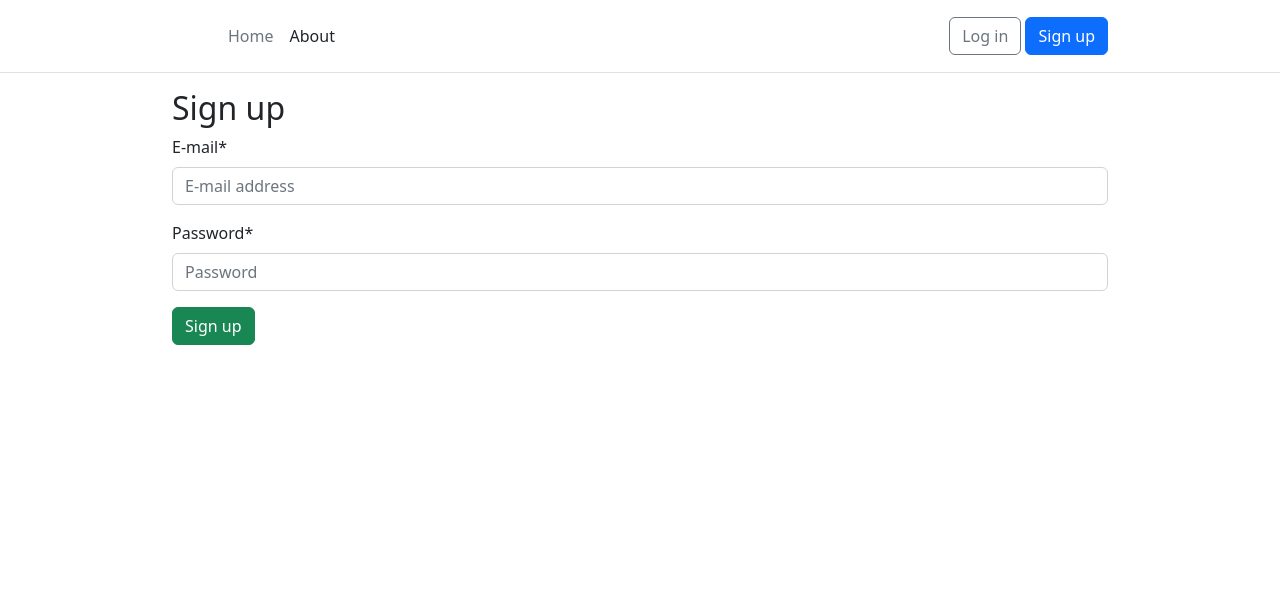
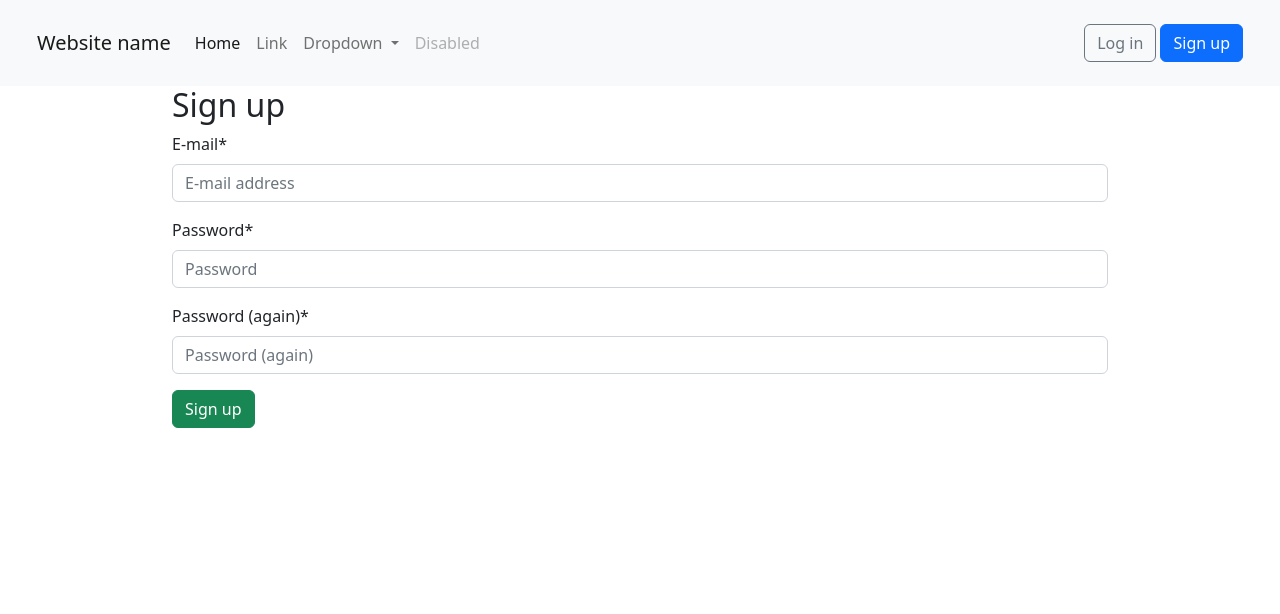
Before and after one commit to IvanKovalik/pet-blog-platofrm-backend, a Django app: page /accounts/signup/ in a window 1280 px wide. Shown: the top 614 px of the page. Run offline with Django 4.2, Linux system fonts and the light colour scheme; some libraries are stand-ins or nearby versions.

Commit message:
Working hard

```diff
--- a/django_project/settings.py
+++ b/django_project/settings.py
@@ -135,7 +135,7 @@ AUTHENTICATION_BACKENDS = (
     "allauth.account.auth_backends.AuthenticationBackend",
 )
 ACCOUNT_SESSION_REMEMBER = True
-ACCOUNT_SIGNUP_PASSWORD_ENTER_TWICE = False
+ACCOUNT_SIGNUP_PASSWORD_ENTER_TWICE = True
 ACCOUNT_USERNAME_REQUIRED = False
 ACCOUNT_AUTHENTICATION_METHOD = "email"
 ACCOUNT_EMAIL_REQUIRED = True
--- a/requirements.txt
+++ b/requirements.txt
@@ -23,3 +23,5 @@ sqlparse==0.4.3
 typing_extensions==4.5.0
 urllib3==2.0.2
 whitenoise==6.4.0
+tailwind==3.1.5b0
+django-taggit==4.0.0
--- a/templates/_base.html
+++ b/templates/_base.html
@@ -21,42 +21,8 @@
 </head>
 
 <body>
-  <header class="p-3 mb-3 border-bottom">
-    <div class="container">
-      <div class="d-flex flex-wrap align-items-center justify-content-center justify-content-lg-start">
-        <a href="/" class="d-flex align-items-center mb-2 mb-lg-0 text-dark text-decoration-none">
-          <svg class="bi me-2" width="40" height="32" role="img" aria-label="Bootstrap">
-            <use xlink:href="#bootstrap" />
-          </svg>
-        </a>
-
-        <ul class="nav col-12 col-lg-auto me-lg-auto mb-2 justify-content-center mb-md-0">
-          <li><a href="{% url 'home' %}" class="nav-link px-2 link-secondary">Home</a></li>
-          <li><a href="{% url 'about' %}" class="nav-link px-2 link-dark">About</a></li>
-        </ul>
-
-        <div class="dropdown text-end">
-          {% if user.is_authenticated %}
-          <a href="#" class="d-block link-dark text-decoration-none dropdown-toggle" data-bs-toggle="dropdown"
-            aria-expanded="false">
-            {{ user.email }}
-          </a>
-          <ul class="dropdown-menu text-small">
-            <li><a class="dropdown-item" href="{% url 'account_change_password' %}">Change password</a></li>
-            <li>
-              <hr class="dropdown-divider">
-            </li>
-            <li><a class="dropdown-item" href="{% url 'account_logout' %}">Sign out</a></li>
-          </ul>
-          {% else %}
-          <form class="form-inline ml-auto">
-            <a href="{% url 'account_login' %}" class="btn btn-outline-secondary">Log in</a>
-            <a href="{% url 'account_signup' %}" class="btn btn-primary ml-2">Sign up</a>
-          </form>
-          {% endif %}
-        </div>
-      </div>
-    </div>
+  <header>
+      {% include 'components/navbar.html' %}
   </header>
 
   <div class="container">
--- a/templates/account/login.html
+++ b/templates/account/login.html
@@ -1,4 +1,5 @@
 {% extends '_base.html' %}
+{% load crispy_forms_filters %}
 {% load crispy_forms_tags %}
 
 {% block title %}Log in{% endblock %}
--- a/templates/account/signup.html
+++ b/templates/account/signup.html
@@ -1,4 +1,5 @@
 {% extends '_base.html' %}
+{% load crispy_forms_filters %}
 {% load crispy_forms_tags %}
 
 {% block title %}Sign up{% endblock %}
--- /dev/null
+++ b/templates/components/navbar.html
@@ -0,0 +1,64 @@
+{% block content %}
+    <nav class="navbar navbar-expand-lg navbar-light bg-light">
+        <div class="container-fluid" style="margin-left: 25px; margin-top: 15px; margin-bottom: 15px;">
+            <a class="navbar-brand" href="#">Website name</a>
+            <button class="navbar-toggler" type="button" data-bs-toggle="collapse"
+                    data-bs-target="#navbarSupportedContent"
+                    aria-controls="navbarSupportedContent" aria-expanded="false" aria-label="Toggle navigation">
+                <span class="navbar-toggler-icon"></span>
+            </button>
+            <div class="collapse navbar-collapse" id="navbarSupportedContent">
+                <ul class="navbar-nav me-auto mb-2 mb-lg-0">
+                    <li class="nav-item">
+                        <a class="nav-link active" aria-current="page" href="#">Home</a>
+                    </li>
+                    <li class="nav-item">
+                        <a class="nav-link" href="#">Link</a>
+                    </li>
+                    <li class="nav-item dropdown">
+                        <a class="nav-link dropdown-toggle" href="#" id="navbarDropdown" role="button"
+                           data-bs-toggle="dropdown" aria-expanded="false">
+                            Dropdown
+                        </a>
+                        <ul class="dropdown-menu" aria-labelledby="navbarDropdown">
+                            <li><a class="dropdown-item" href="#">Action</a></li>
+                            <li><a class="dropdown-item" href="#">Another action</a></li>
+                            <li>
+                                <hr class="dropdown-divider">
+                            </li>
+                            <li><a class="dropdown-item" href="#">Something else here</a></li>
+                        </ul>
+                    </li>
+                    <li class="nav-item">
+                        <a class="nav-link disabled" href="#" tabindex="-1" aria-disabled="true">Disabled</a>
+                    </li>
+                </ul>
+{#                <form class="d-flex">#}
+{#                    <input class="form-control me-2" type="search" placeholder="Search" aria-label="Search">#}
+{#                    <button class="btn btn-outline-success" type="submit">Search</button>#}
+{#                </form>#}
+            </div>
+            <div class="dropdown text-end" style="margin-right: 25px;">
+                {% if user.is_authenticated %}
+                    <a href="#" class="d-block link-dark text-decoration-none dropdown-toggle" data-bs-toggle="dropdown"
+                       aria-expanded="false">
+                        {{ user.email }}
+                    </a>
+                    <ul class="dropdown-menu text-small">
+                        <li><a class="dropdown-item" href="{% url 'account_change_password' %}">Change password</a></li>
+                        <li>
+                            <hr class="dropdown-divider">
+                        </li>
+                        <li><a class="dropdown-item" href="{% url 'account_logout' %}">Sign out</a></li>
+                    </ul>
+
+                {% else %}
+                    <form class="form-inline ml-auto">
+                        <a href="{% url 'account_login' %}" class="btn btn-outline-secondary">Log in</a>
+                        <a href="{% url 'account_signup' %}" class="btn btn-primary ml-2">Sign up</a>
+                    </form>
+                {% endif %}
+            </div>
+        </div>
+    </nav>
+{% endblock %}
```
Also changed, not shown: accounts/forms.py (+8 -3 lines), db.sqlite3, 1 other file. Lines whose indentation alone changed are shown as unchanged.
